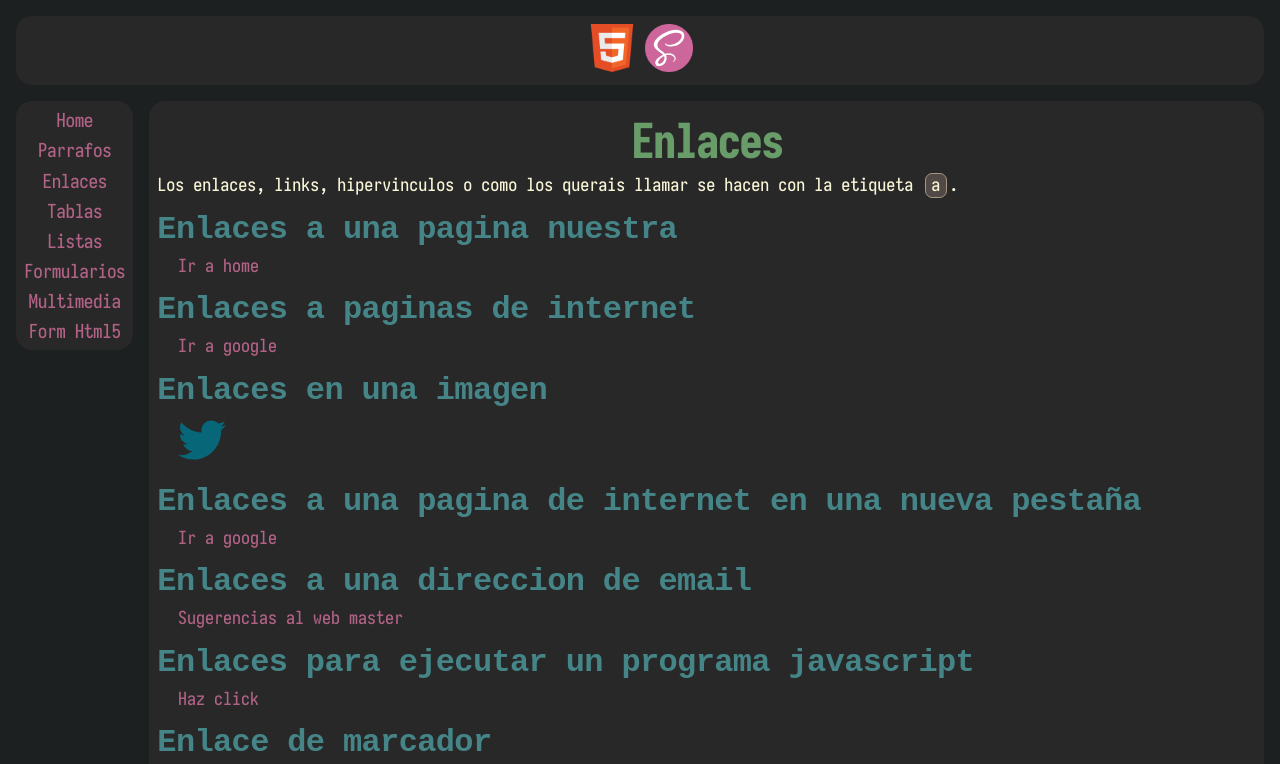
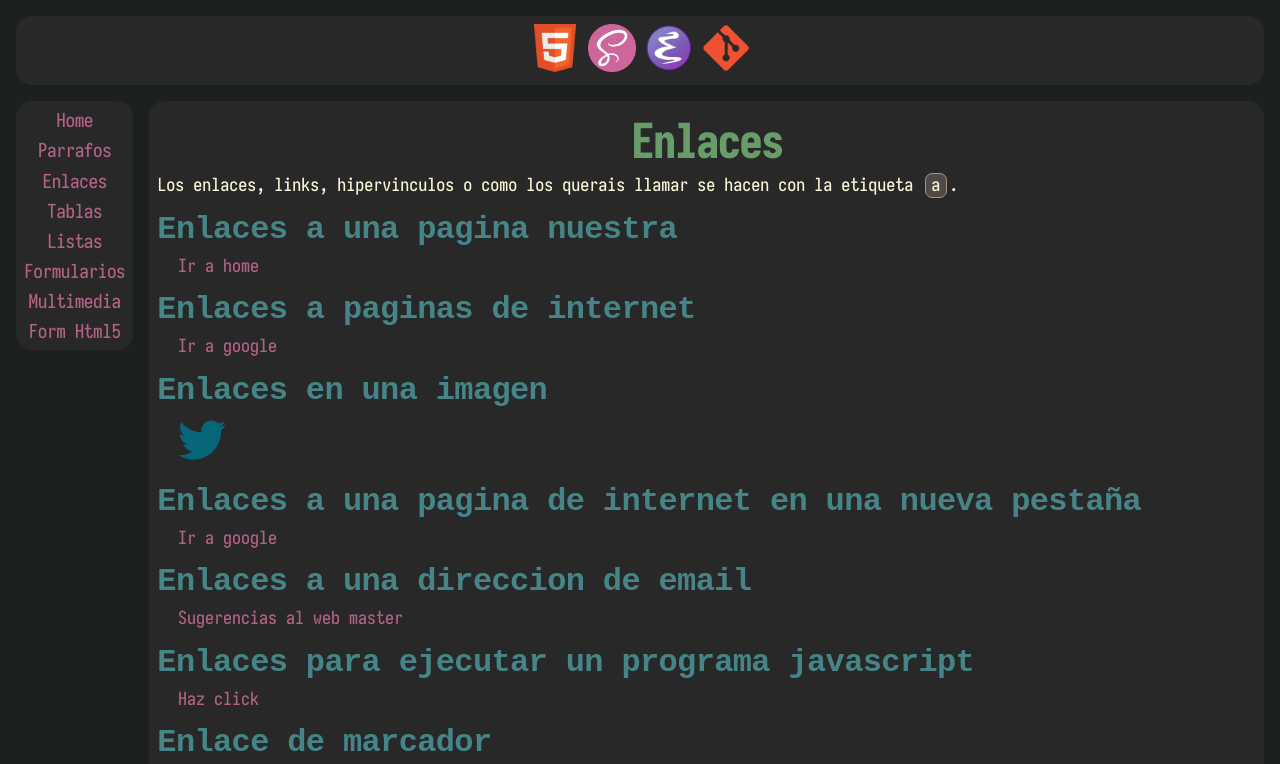
Before and after one commit to s1dam-azarquiel-2021/aru-primera-web, a plain HTML site: page enlaces.html in a window 1280 px wide. Shown: the top 764 px of the page. Drawn offline with Linux system fonts and the light colour scheme; a web font is replaced by a local one.

Commit message:
Adding more images, those are the tools used to make the web

```diff
--- a/enlaces.html
+++ b/enlaces.html
@@ -12,6 +12,8 @@
 	<header>
 		<img src="img/html5.png" alt="html5" />
 		<img src="img/scss.png" alt="scss" />
+		<img src="img/emacs.png" alt="emacs" />
+		<img src="img/git.png" alt="git" />
 	</header>
 	<div id="principal">
 		<nav>
```
Also changed, not shown: formhtml5.html (+2 -0 lines), formularios.html (+2 -0 lines), index.html (+2 -0 lines), listas.html (+2 -0 lines), multimedia.html (+2 -0 lines), parrafos.html (+2 -0 lines), tablas.html (+2 -0 lines), img/emacs.png (added), img/git.png (added).
